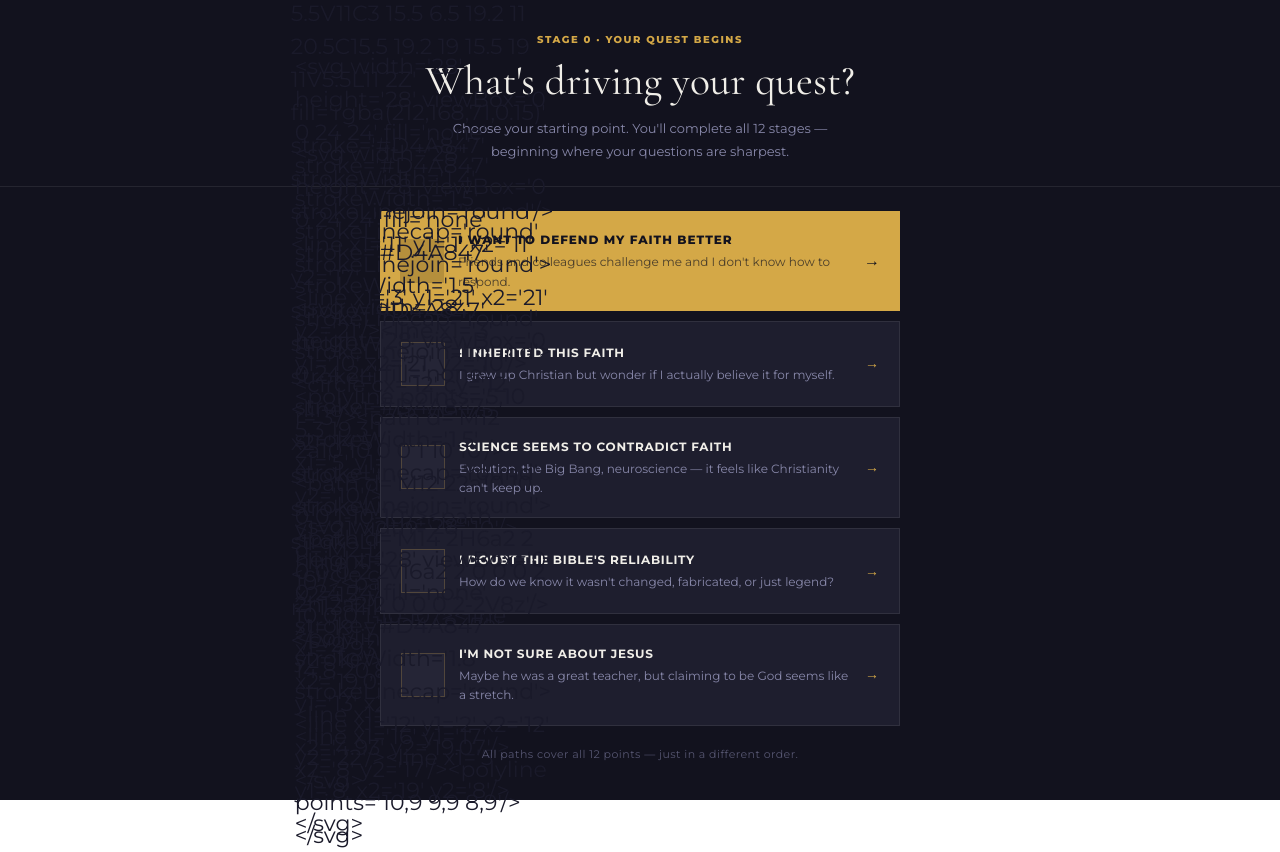
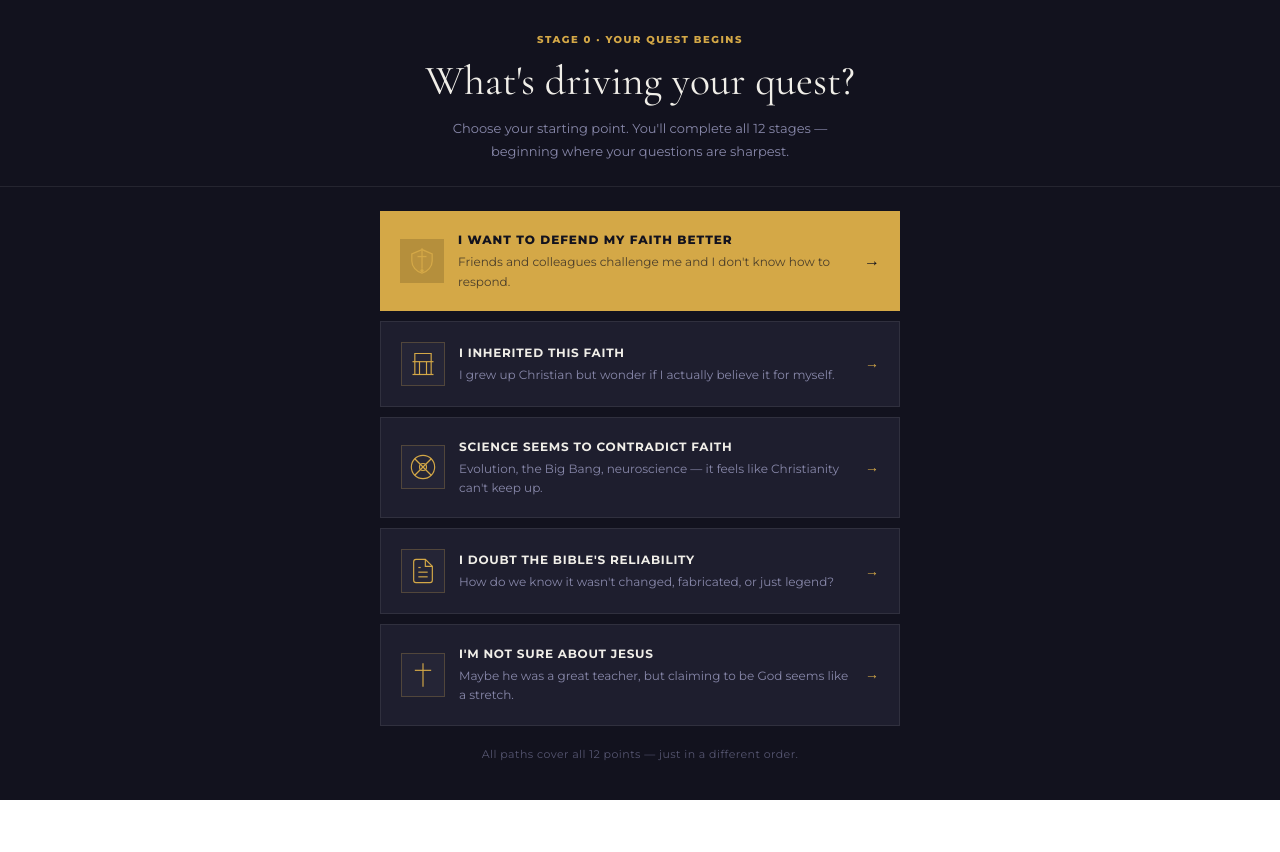
Before and after one commit to kwanray/rooted-app, a Next.js app: page / in a window 1280 px wide. Both pictures are taken after a click on the button "BEGIN". After the commit the page ends 800 px from the top, so only its background shows below. Built offline with nearby package versions, Linux system fonts and the light colour scheme; no server answers.

Commit message:
feat: render SVG pain point icons via dangerouslySetInnerHTML

```diff
--- a/components/screens/PainPoint.tsx
+++ b/components/screens/PainPoint.tsx
@@ -72,7 +72,7 @@ export default function PainPoint({ onSelect }: Props) {
                   onMouseLeave={e => (e.currentTarget.style.opacity = '1')}
                 >
                   <div style={{ width: 44, height: 44, background: 'rgba(0,0,0,0.15)', display: 'flex', alignItems: 'center', justifyContent: 'center', fontSize: 22, flexShrink: 0 }}>
-                    {pp.icon}
+                    <span dangerouslySetInnerHTML={{ __html: pp.icon }} style={{ display: 'flex', alignItems: 'center', justifyContent: 'center' }}/>
                   </div>
                   <div style={{ flex: 1 }}>
                     <div style={{ ...ms, fontSize: 12, fontWeight: 800, color: '#12121E', letterSpacing: '0.08em', textTransform: 'uppercase', marginBottom: 3 }}>
@@ -109,7 +109,7 @@ export default function PainPoint({ onSelect }: Props) {
                 }}
               >
                 <div style={{ width: 44, height: 44, background: C.surfaceAlt, border: `1px solid ${C.borderGold}`, display: 'flex', alignItems: 'center', justifyContent: 'center', fontSize: 22, flexShrink: 0 }}>
-                  {pp.icon}
+                  <span dangerouslySetInnerHTML={{ __html: pp.icon }} style={{ display: 'flex', alignItems: 'center', justifyContent: 'center' }}/>
                 </div>
                 <div style={{ flex: 1 }}>
                   <div style={{ ...ms, fontSize: 12, fontWeight: 700, color: C.white, letterSpacing: '0.06em', textTransform: 'uppercase', marginBottom: 3 }}>
```
